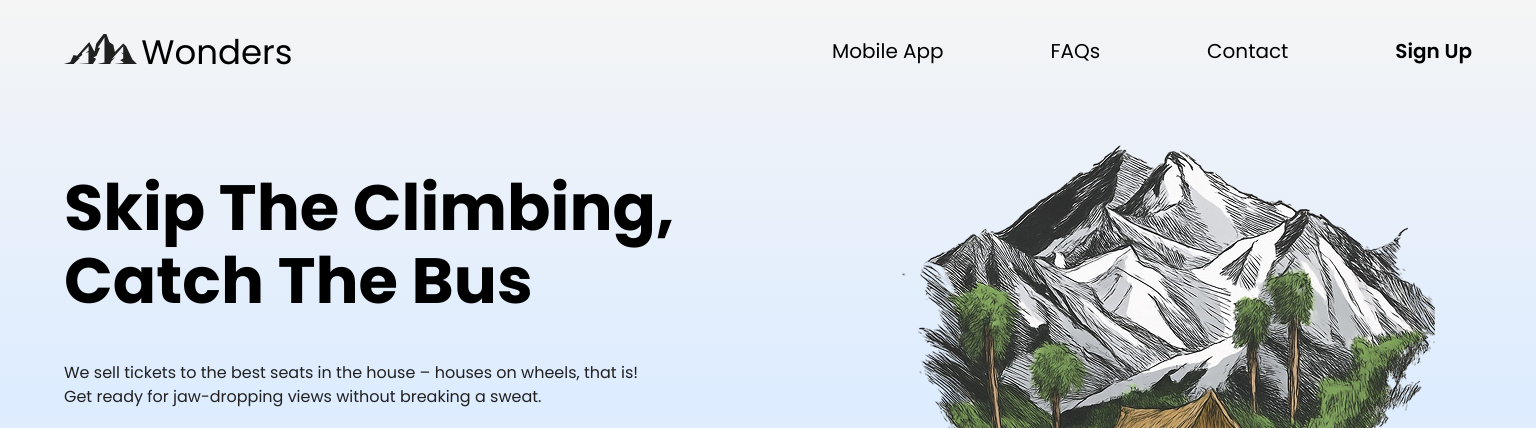
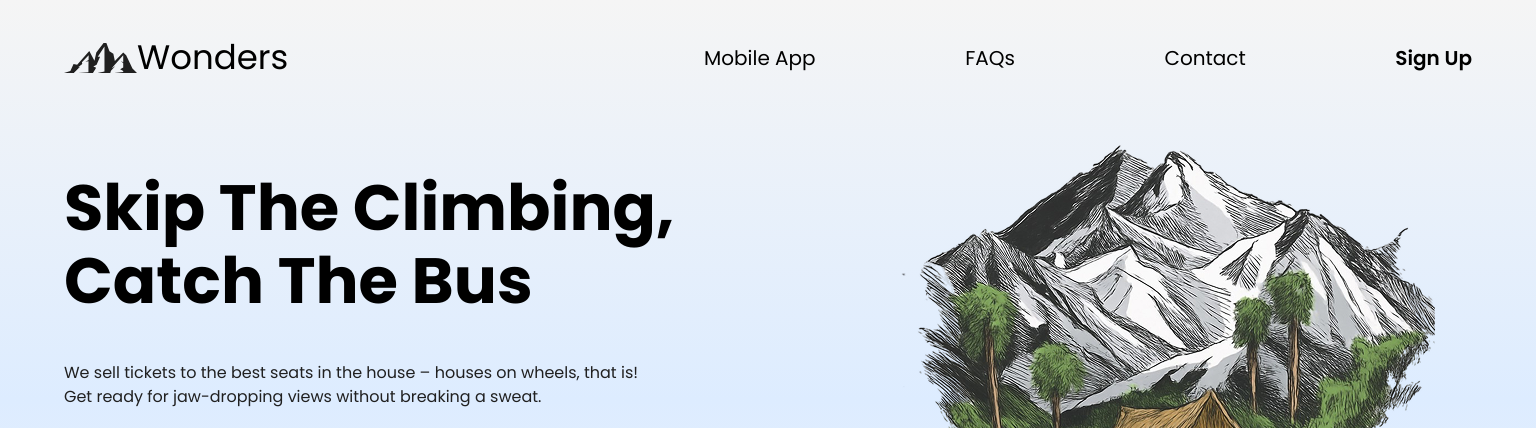
Before and after one commit to dariasnegireva/wonders_daria_snegireva, a website: page index.html in a window 1536 px wide. Shown: the top 428 px of the page. Drawn offline with nearby package versions, Linux system fonts and the light colour scheme.

Commit message:
Rework header

```diff
--- a/index.html
+++ b/index.html
@@ -9,17 +9,14 @@
 </head>
 <body>
     <header class="header-container">
-        <div>
         <div class="wonders-logo">
             <img src="assets/images/logo.svg" alt="Wonders Logo">
             <p>Wonders</p>
         </div>
-
         <div class="burger-opener">
             <button id="burger-btn">
                 <img src="assets/images/Menu.svg" id="burger-img">
             </button>
-            </div>
         </div>
         <nav class="wonders-desktop-nav-menu">
             <a href="#mobile-app">Mobile App</a>
--- a/styles/header.css
+++ b/styles/header.css
@@ -6,16 +6,16 @@
     width: 100%;
     z-index: 1000;
     background: inherit;
+
+    display: flex;
+    justify-content: space-between;
     padding-left: 20px;
     padding-right: 20px;
-
 }
 
 .wonders-logo {
-    display: inline-block;
-    position: fixed;
-    top: 40px;
-    left:32px;
+    display: flex;
+    align-items: center;
 }
 
 .wonders-logo p {
@@ -69,11 +69,11 @@
 }
 
 @media (min-width: 768px) {
-    .wonders-logo {
-        position: fixed;
-        top: 32.5px;
-        right: 32px;
+    .header-container {
+        padding-left: 32px;
+        padding-right: 32px;
     }
+
     .wonders-logo p {
         display: inline-block;
         font-family: 'Poppins', sans-serif;
@@ -87,23 +87,13 @@
         width: 73px;
         height: 30px;
     }
-
 }
 
 @media (min-width: 1440px) {
-
     .header-container {
         padding-left: 64px;
-        padding-top: 40px;
         padding-right: 64px;
     }
-
-    .wonders-logo {
-        position: fixed;
-        top: 32.5px;
-        left: 64px;
-    }
-
     #sign-up {
         font-weight: 600;
     }
@@ -113,10 +103,9 @@
     }
     .wonders-desktop-nav-menu {
         display: flex;
-        flex-direction: row;
         align-items: center;
         justify-content: space-between;
-        margin-left: 50vw;
+        width: 50vw;
     }
 
     .wonders-desktop-nav-menu a {
```
Lines whose indentation alone changed are shown as unchanged.
